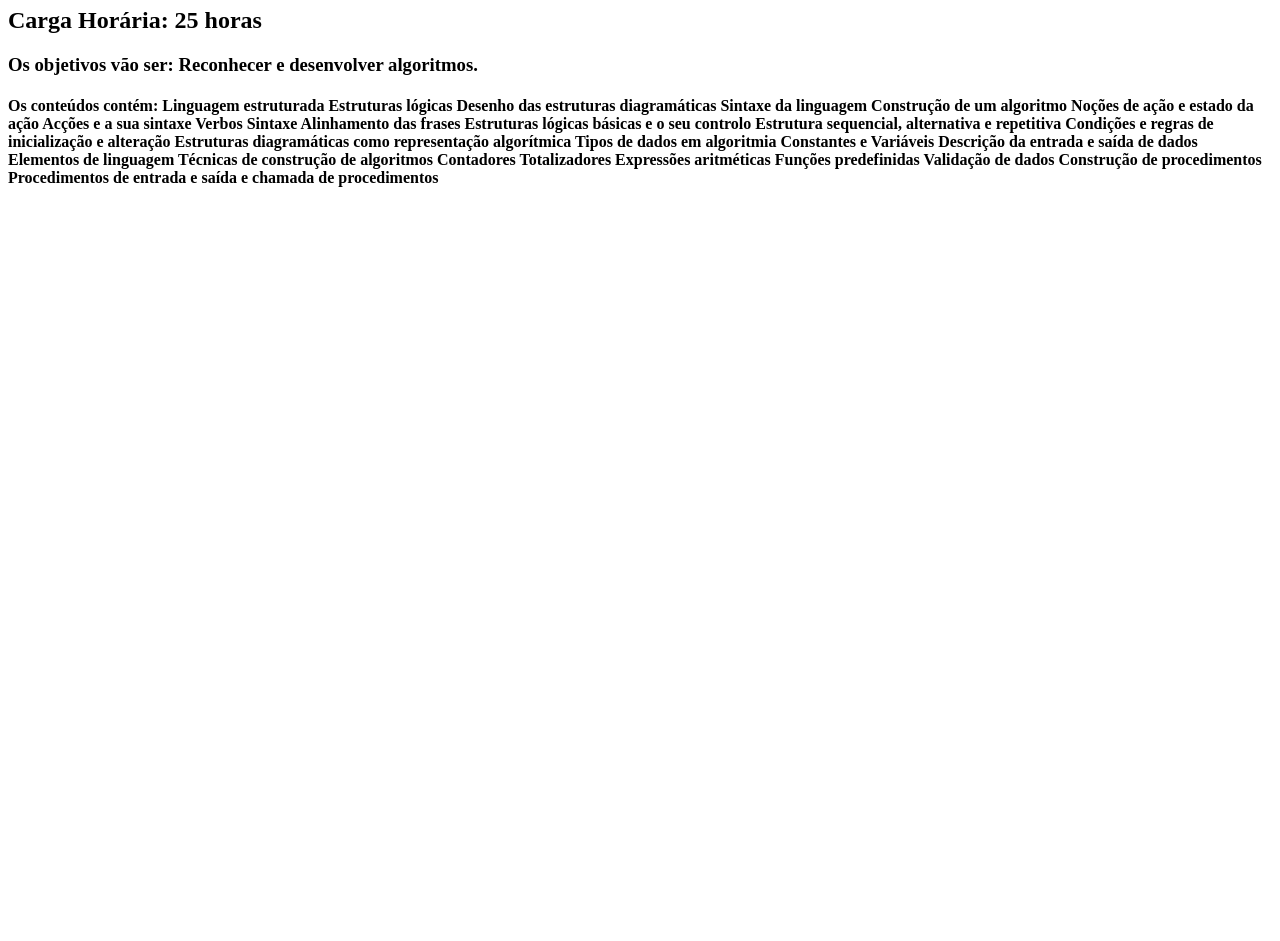
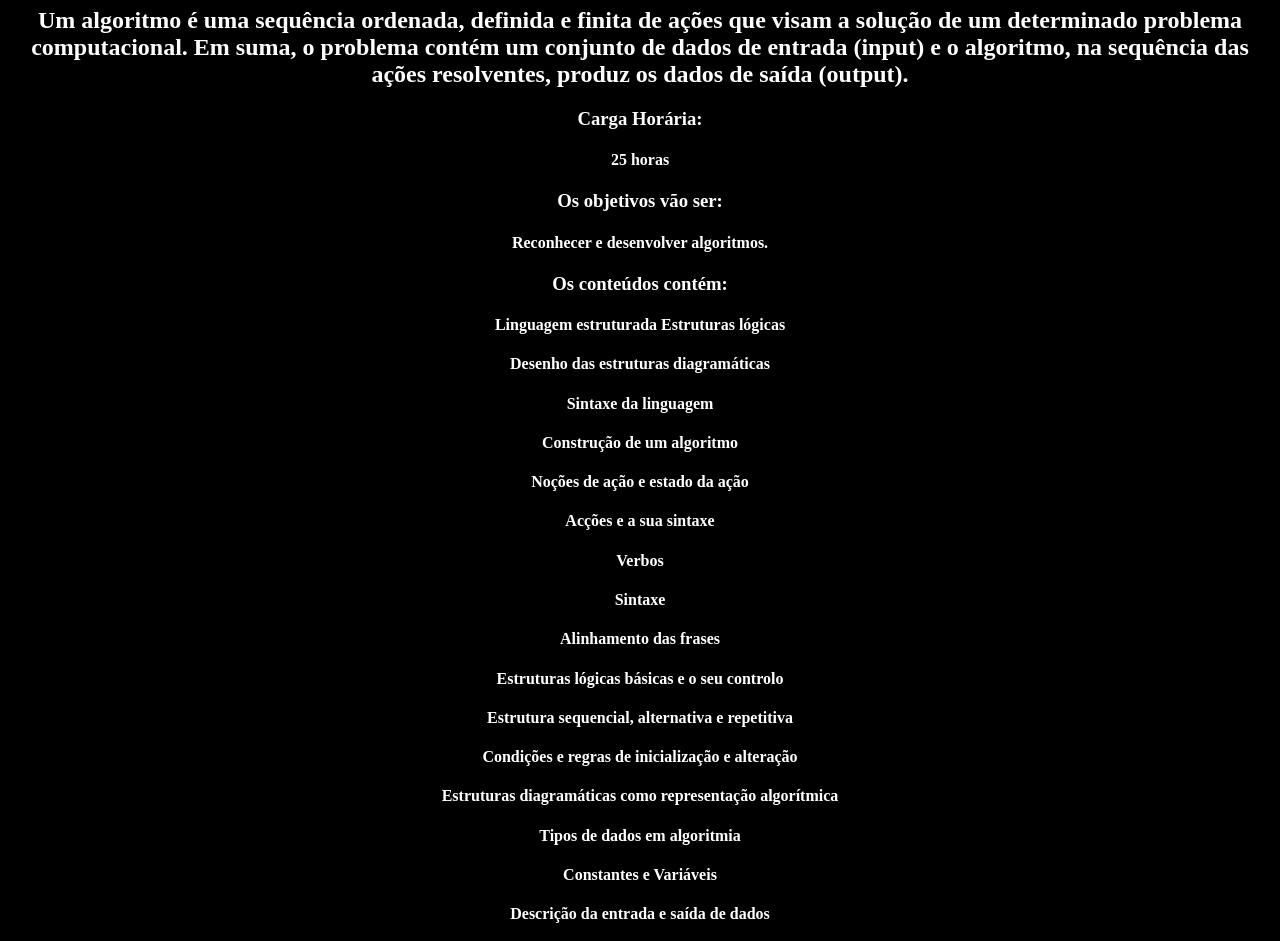
Before and after one commit to contaedfegc/portfolioj, a plain HTML site: page index2.html in a window 1280 px wide. Shown: the part 73-1014 px from the top of the page. Before the commit the page ends 800 px from the top, so only its background shows below. Drawn offline with Linux system fonts and the light colour scheme.

Commit message:
terceiro commit

```diff
--- a/index2.html
+++ b/index2.html
@@ -5,61 +5,84 @@
     <meta name="viewport" content="width=device-width, initial-scale=1.0">
     <title>Algoritimos</title>
 </head>
+<style>
+body{
+background-color: rgb(0, 0, 0);
+text-align: center;
+font-weight: 800;
+}
+h1{
+    color: white;
+}
+h2{
+    color: white;
+}
+h3{
+    color: white;
+}
+h4{
+    color: white;
+}
+h5{
+    color: white;
+}
+</style>
 <body>
 <h1>Algoritimos</h1>
-<h2>Carga Horária: 25 horas</h2>
-<h3>Os objetivos vão ser: Reconhecer e desenvolver algoritmos.</h3>
-<h4>Os conteúdos contém:
+<h2>Um algoritmo é uma sequência ordenada, definida e finita de ações que visam a solução de um determinado problema computacional. Em suma, o problema contém um conjunto de dados de entrada (input) e o algoritmo, na sequência das ações resolventes, produz os dados de saída (output).</h2>
+<h3>Carga Horária:</h3>
+<h4>25 horas</h4>
+<h3>Os objetivos vão ser:</h3>
+<h4>Reconhecer e desenvolver algoritmos.</h4>
+<h3>Os conteúdos contém:
 
-    Linguagem estruturada Estruturas lógicas
+<h4>Linguagem estruturada Estruturas lógicas
 
-    Desenho das estruturas diagramáticas
+<h4>Desenho das estruturas diagramáticas
 
-    Sintaxe da linguagem
+<h4>Sintaxe da linguagem
 
-    Construção de um algoritmo
+<h4>Construção de um algoritmo
 
-    Noções de ação e estado da ação
+<h4>Noções de ação e estado da ação
 
-    Acções e a sua sintaxe
+<h4>Acções e a sua sintaxe
 
-    Verbos
+<h4>Verbos
 
-    Sintaxe
+<h4>Sintaxe
 
-    Alinhamento das frases
+<h4>Alinhamento das frases
 
-    Estruturas lógicas básicas e o seu controlo
+<h4>Estruturas lógicas básicas e o seu controlo
 
-    Estrutura sequencial, alternativa e repetitiva
+<h4>Estrutura sequencial, alternativa e repetitiva
 
-    Condições e regras de inicialização e alteração
+<h4>Condições e regras de inicialização e alteração
 
-    Estruturas diagramáticas como representação algorítmica
+<h4>Estruturas diagramáticas como representação algorítmica
 
-    Tipos de dados em algoritmia
+<h4>Tipos de dados em algoritmia
 
-    Constantes e Variáveis
+<h4>Constantes e Variáveis
 
-    Descrição da entrada e saída de dados
+<h4>Descrição da entrada e saída de dados
 
-    Elementos de linguagem
+<h4>Elementos de linguagem
 
-    Técnicas de construção de algoritmos
+<h4>Técnicas de construção de algoritmos
 
-    Contadores
+<h4>Contadores
 
-    Totalizadores
+<h4>Totalizadores
 
-    Expressões aritméticas
+<h4>Expressões aritméticas
 
-    Funções predefinidas
+<h4>Funções predefinidas
 
-    Validação de dados
+<h4>Validação de dados
 
-    Construção de procedimentos
-
-    Procedimentos de entrada e saída e chamada de procedimentos</h4>
+<h4>Construção de procediment<h4>Procedimentos de entrada e saída e chamada de procedimentos</h4>
 
 </body>
 </html>
```
